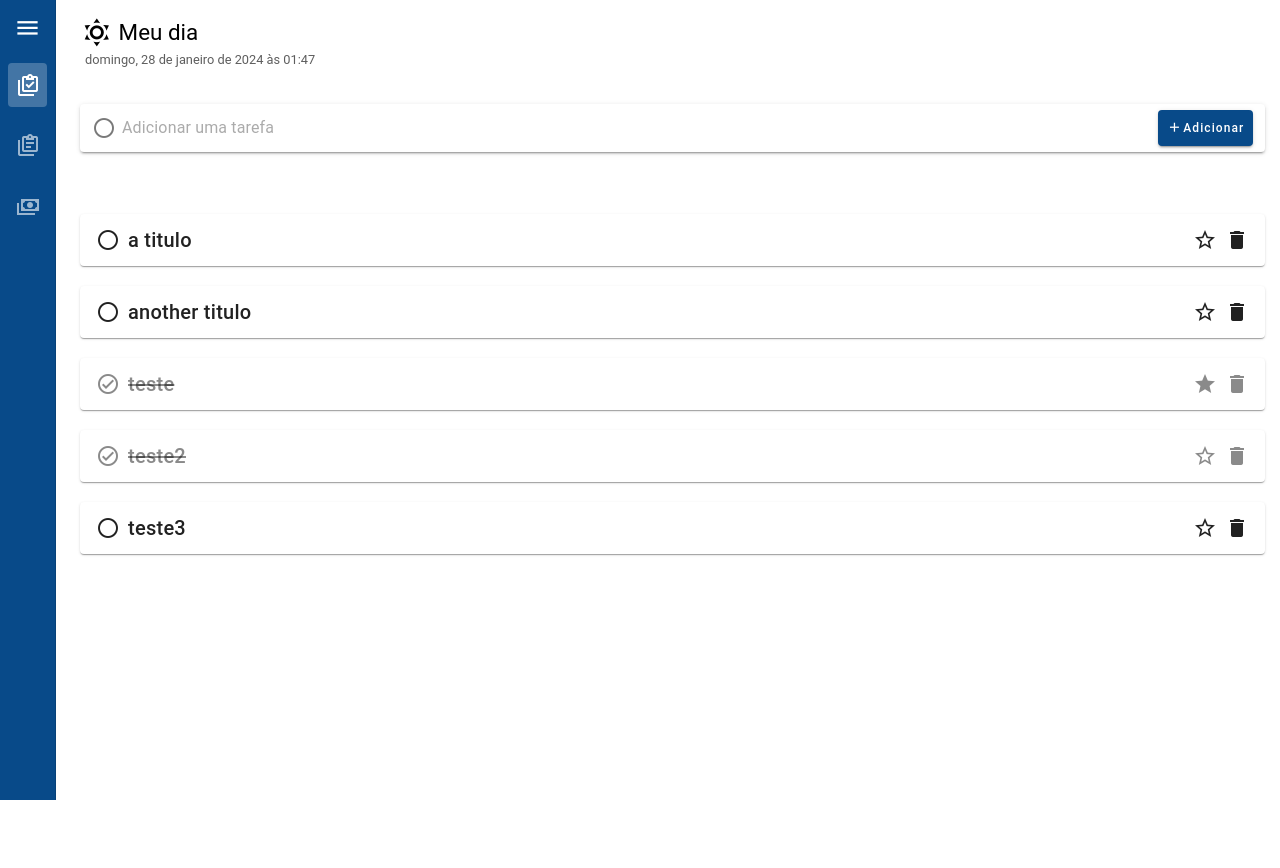
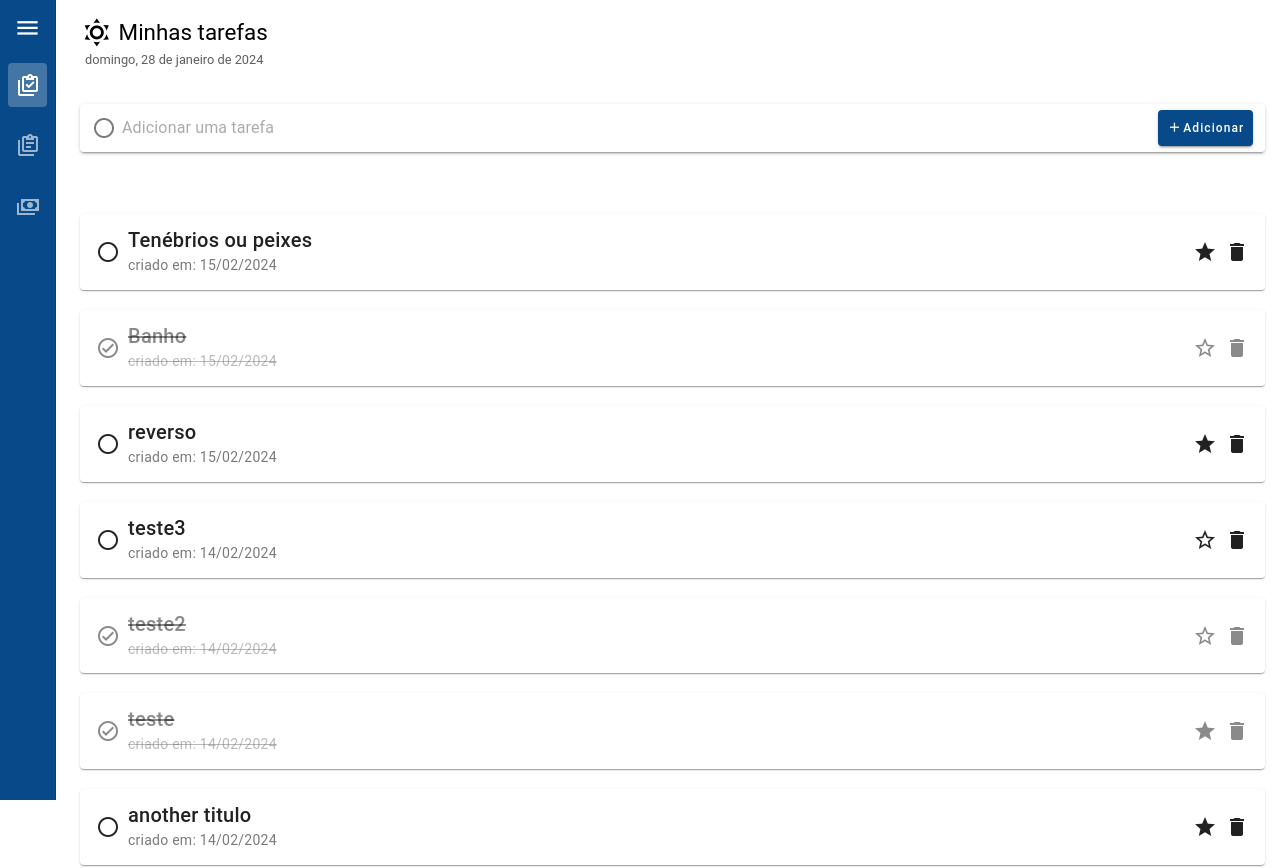
Before and after one commit to JoonLima/organize, a Vue app: page / in a window 1280 px wide. Shown: the top 868 px of the page. Before the commit the page ends 800 px from the top, so only its background shows below. Built offline with nearby package versions, Linux system fonts and the light colour scheme; data requests are answered from the project's data file.

Commit message:
criados métodos de adicionar, deletar, favoritar e concluir uma tarefa

```diff
--- a/db/db.json
+++ b/db/db.json
@@ -1,10 +1,60 @@
 {
   "tarefas": [
-    { "id": "1", "titulo": "a titulo", "data": "14/02/2024", "favorito": false, "concluido": false },
-    { "id": "2", "titulo": "another titulo", "data": "14/02/2024", "favorito": false, "concluido": false },
-    { "id": "3", "titulo": "teste", "data": "14/02/2024", "favorito": true, "concluido": true },
-    { "id": "4", "titulo": "teste2", "data": "14/02/2024", "favorito": false, "concluido": true },
-    { "id": "5", "titulo": "teste3", "data": "14/02/2024", "favorito": false, "concluido": false }
+    {
+      "id": "1",
+      "titulo": "a titulo",
+      "data": "14/02/2024",
+      "favorito": true,
+      "concluido": false
+    },
+    {
+      "id": "2",
+      "titulo": "another titulo",
+      "data": "14/02/2024",
+      "favorito": true,
+      "concluido": false
+    },
+    {
+      "id": "3",
+      "titulo": "teste",
+      "data": "14/02/2024",
+      "favorito": true,
+      "concluido": true
+    },
+    {
+      "id": "4",
+      "titulo": "teste2",
+      "data": "14/02/2024",
+      "favorito": false,
+      "concluido": true
+    },
+    {
+      "id": "5",
+      "titulo": "teste3",
+      "data": "14/02/2024",
+      "favorito": false,
+      "concluido": false
+    },
+    {
+      "id": "f369a937-66dc-4d92-9cc2-c3c283709473",
+      "titulo": "reverso",
+      "data": "15/02/2024",
+      "favorito": true,
+      "concluido": false
+    },
+    {
+      "id": "7b5d5b63-d517-427c-9f03-d95a92638e41",
+      "titulo": "Banho",
+      "data": "15/02/2024",
+      "favorito": false,
+      "concluido": true
+    },
+    {
+      "id": "caed4aa0-ab2a-46ed-812d-561fadf9245d",
+      "titulo": "Tenébrios ou peixes",
+      "data": "15/02/2024",
+      "favorito": true,
+      "concluido": false
+    }
   ]
-
 }
--- a/package.json
+++ b/package.json
@@ -15,6 +15,7 @@
     "json-server": "^1.0.0-alpha.23",
     "moment": "^2.30.1",
     "roboto-fontface": "*",
+    "uuid": "^9.0.1",
     "vue": "^3.2.0",
     "vue-router": "^4.0.0",
     "vuetify": "^3.0.0"
--- a/src/components/CardPadrao.vue
+++ b/src/components/CardPadrao.vue
@@ -4,6 +4,9 @@
   >
   <template v-slot:title>
     <span :class="{'textoRiscado' : tarefa.concluido}">{{tarefa.titulo}}</span>
+  </template>
+  <template v-slot:subtitle>
+    <span :class="{'textoRiscado' : tarefa.concluido}">criado em: {{tarefa.data}}</span>
   </template>
   <template v-slot:prepend>
     <v-icon :class="{'iconeInativo' : tarefa.concluido}" @click="concluirTarefa">{{ tarefa.concluido ? 'mdi-check-circle-outline' : 'mdi-circle-outline'}}</v-icon>
@@ -16,6 +19,9 @@
 </template>
 
 <script>
+import Tarefa from '@/models/tarefa-model';
+import tarefaService from '@/service/tarefa-service'
+
 export default {
   props:{
     tarefa: { type: Object, default: { } },
@@ -25,21 +31,37 @@ export default {
 
   data() {
     return {
-      tarefaConcluida: false
+
     }
   },
 
   methods: {
     alterarFavorito(){
       this.tarefa.favorito = !this.tarefa.favorito
+
+      tarefaService.atualizar(this.tarefa)
+        .then((response) => {
+          console.log(response)
+        })
+        .catch((error) => console.log(error));
     },
 
     deletarTarefa(){
-      alert('deletar tarefa')
+      tarefaService.deletar(this.tarefa)
+        .then((response) => {
+          this.$emit('tarefaDeletada')
+        })
+        .catch((error) => console.log(error));
     },
 
     concluirTarefa(){
       this.tarefa.concluido = !this.tarefa.concluido
+
+      tarefaService.atualizar(this.tarefa)
+        .then((response) => {
+          console.log(response)
+        })
+        .catch((error) => console.log(error));
     }
   }
 }
--- a/src/models/tarefa-model.js
+++ b/src/models/tarefa-model.js
@@ -1,11 +1,14 @@
+import moment from "moment"
+import { newGuid } from '@/utils/guid'
+
 export default class Tarefa{
   constructor(obj){
     obj = obj || {};
 
-    this.id = obj.id;
+    this.id = obj.id || newGuid();
     this.titulo = obj.titulo;
-    this.data = obj.data;
-    this.favorito = !!(obj.favorito);
-    this.concluido = !!(obj.concluido);
+    this.data = obj.data || moment().format('DD/MM/YYYY');
+    this.favorito = !!(obj.favorito) || false;
+    this.concluido = !!(obj.concluido) || false;
   }
 }
--- a/src/service/tarefa-service.js
+++ b/src/service/tarefa-service.js
@@ -18,8 +18,28 @@ function cadastrar(tarefa) {
   });
 }
 
+function atualizar(tarefa) {
+  return new Promise((resolve, reject) => {
+    return http
+      .put(`/tarefas/${tarefa.id}`, tarefa)
+      .then((response) => resolve(response))
+      .catch((error) => reject(error));
+  });
+}
+
+function deletar(tarefa) {
+  return new Promise((resolve, reject) => {
+    return http
+      .delete(`/tarefas/${tarefa.id}`)
+      .then((response) => resolve(response))
+      .catch((error) => reject(error));
+  });
+}
+
 
 export default {
   obterTodos,
-  cadastrar
+  cadastrar,
+  atualizar,
+  deletar
 }
--- /dev/null
+++ b/src/utils/guid.js
@@ -0,0 +1,9 @@
+import { v4 as uuidv4 } from 'uuid';
+
+function newGuid() {
+  return uuidv4();
+}
+
+export {
+  newGuid
+}
--- a/src/views/Tarefas.vue
+++ b/src/views/Tarefas.vue
@@ -3,7 +3,7 @@
     <div class="cabecalho">
       <div class="titulo">
         <v-icon>mdi-weather-sunny</v-icon>
-        <span>Meu dia</span>
+        <span>Minhas tarefas</span>
       </div>
       <div class="data">
         <span>{{formatarDataCabecalho}}</span>
@@ -19,18 +19,19 @@
         single-line
         autofocus
         @click:append="console.log('teste')"
+        v-model="tarefa.titulo"
       >
         <template v-slot:append-inner>
-          <v-btn class="text-none btn-adicionar">
+          <v-btn @click="adicionarTarefa" class="text-none btn-adicionar">
             <v-icon>mdi-plus</v-icon>
             Adicionar
           </v-btn>
         </template>
+      </v-text-field>
 
-      </v-text-field>
       <div class="lista-tarefas">
         <span v-if="tarefas.length <= 0">Nenhuma tarefa</span>
-        <card-padrao v-else  v-for="tarefa in tarefas" :tarefa="tarefa"/>
+        <card-padrao v-else  v-for="tarefa in tarefas" :tarefa="tarefa" @tarefaDeletada="obterTodos"/>
       </div>
     </div>
   </div>
@@ -46,13 +47,15 @@ export default {
   components:{CardPadrao},
   data() {
     return {
-      tarefas: []
+      tarefas: [],
+      tarefa: new Tarefa(),
     }
   },
 
   computed:{
     formatarDataCabecalho(){
-      return moment(new Date).locale('pt-br').format('LLLL');
+      let dataAtual = new Date()
+      return `${moment(dataAtual).format('dddd')}, ${moment(dataAtual).format('LL')}`
     }
   },
 
@@ -61,10 +64,22 @@ export default {
       tarefaService.obterTodos()
         .then((response) => {
           this.tarefas = response.data.map((t) => new Tarefa(t))
+          this.tarefas.reverse();
         })
         .catch((error) => console.log(error))
-    }
+    },
+
+    adicionarTarefa(){
+      tarefaService.cadastrar(this.tarefa)
+        .then(() => {
+          this.tarefa = new Tarefa();
+          this.obterTodos();
+        })
+        .catch((error) => console.log(error));
+    },
   },
+
+
 
   mounted(){
     this.obterTodos();
@@ -107,4 +122,12 @@ export default {
   background-color: #084A89;
 }
 
+.todos{
+  background-color: red;
+}
+
+.favoritos{
+  background-color: red;
+}
+
 </style>
```
Also changed, not shown: 1 other file (tests, documents, lock files or other folders).
